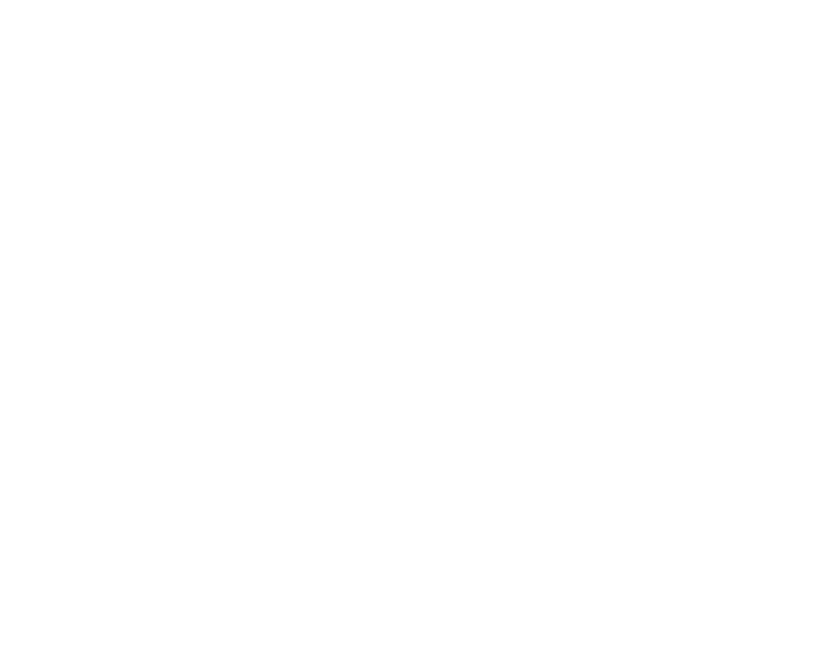
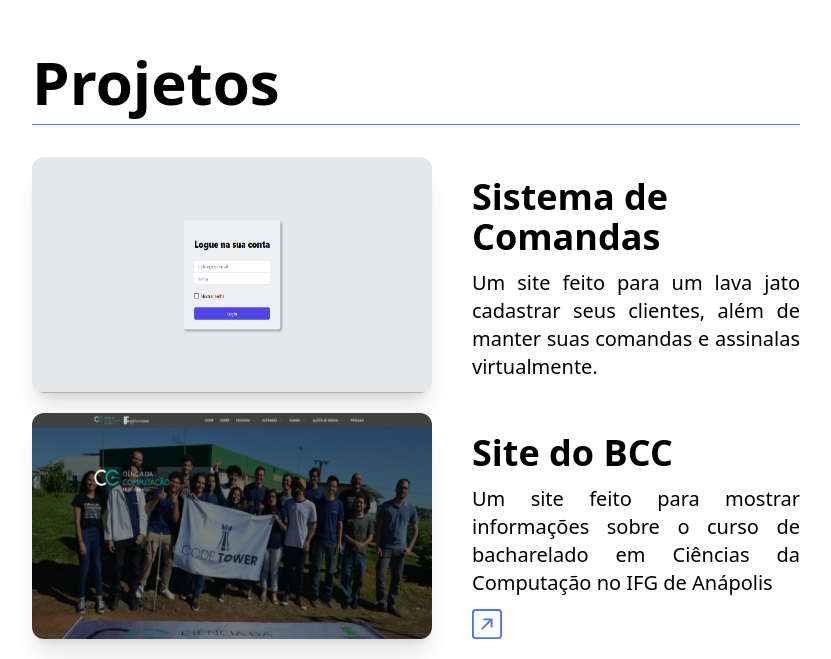
Before and after one commit to alnnu/portfolio, a Next.js app: page / in a window 1280 px wide. Shown: the part 2675-3334 px from the top of the page, without its empty margins (224-1055 px from the left). Before the commit the page ends 2535 px from the top, so only its background shows below. Built offline with nearby package versions, Linux system fonts and the light colour scheme.

Commit message:
add: projetos

```diff
--- a/src/app/page.tsx
+++ b/src/app/page.tsx
@@ -4,9 +4,17 @@
 import { BiMailSend } from "react-icons/bi";
 import Experiencias from "@/components/experiencias";
 import Habilidades from "@/components/habilidadesCard";
+import ProjetoCard from "@/components/projetoCard";
 
 export default function Home() {
-  const habilidades = [{nome: "frontend", techs:["HTML", "CSS", "Javascript", "Nextjs", "TailWind"]}, {nome: "Backend", techs:["NodeJs", "ExpressJs", "AdonisJs", "Spring", "Postgres"]}, {nome: "Dev-Ops", techs:["Docker", "Nginx", "Git"]}, {nome: "Mobile", techs:["React Native"]}]
+
+  const habilidades = [{nome: "frontend", techs:["HTML", "CSS", "Javascript", "Nextjs", "TailWind"]},
+                      {nome: "Backend", techs:["NodeJs", "ExpressJs", "AdonisJs", "Spring", "Postgres"]},
+                      {nome: "Dev-Ops", techs:["Docker", "Nginx", "Git"]}, {nome: "Mobile", techs:["React Native"]}]
+
+const projetos = [{nome: "Sistema de Comandas", descricao: "Um site feito para um lava jato cadastrar seus clientes, além de manter suas comandas e assinalas virtualmente.", img: "/projetos/Lava_Jato.png", github: "", link: "",},
+                  {nome: "Site do BCC", descricao: "Um site feito para mostrar informações sobre o curso de bacharelado em Ciências da Computação no IFG de Anápolis", img: "/projetos/bccifg.png", github: "", link: "https://bcc.ifg.edu.br/",}]
+
   return (
    <main>
       <div className="flex mt-52 h-96">
@@ -21,9 +29,9 @@
             Sou apenas entusiasta brasileiro que ama a tecnologia no geral e vou ajudar você a desenvolver o sistema dos sonhos!
           </div>
           <div className="flex  w-60 mt-12">
-            <a href="mailto:contato.alnnu@gmail.com" className="text-primery text-4xl"><BiMailSend/></a>
-            <a href="https://github.com/alnnu" className="text-primery text-4xl mx-10" target="_blank"><FaGithub/></a>
-            <a href="https://www.instagram.com/luann__felipe_/" className="text-primery text-4xl" target="_blank"><FaInstagram/></a>
+            <a href="mailto:contato.alnnu@gmail.com" className="text-primery text-4xl hover:-translate-y-1 transition-transform cursor-pointer"><BiMailSend/></a>
+            <a href="https://github.com/alnnu" className="text-primery text-4xl mx-10 hover:-translate-y-1 transition-transform cursor-pointer" target="_blank"><FaGithub/></a>
+            <a href="https://www.instagram.com/luann__felipe_/" className="text-primery text-4xl hover:-translate-y-1 transition-transform cursor-pointer" target="_blank"><FaInstagram/></a>
           </div>
         </div>
         <div className="flex justify-end flex-1 h-fit">
@@ -62,6 +70,17 @@
         </div>
       </div>
 
+      <div className="mt-48" id="Projetos">
+        <h1 className="text-6xl font-bold mb-8 border-b border-primery pb-3 text">Projetos</h1>
+        <div>
+          {
+            projetos.map((projeto, index: number) => (
+              <ProjetoCard projeto={projeto}/>
+            ))
+          }
+        </div>
+      </div>
+
    </main>
   );
 }
--- a/src/components/layout/header.tsx
+++ b/src/components/layout/header.tsx
@@ -13,7 +13,7 @@
                         <a href="#Sobre" className="mx-5 hover:text-primery">Sobre</a>
                         <a href="#Experiencias" className="mx-5 hover:text-primery">Experiencias</a>
                         <a href="#Habilidades" className="mx-5 hover:text-primery">Habilidades</a>
-                        <a href="#" className="mx-5 hover:text-primery" >Projetos</a>
+                        <a href="#Projetos" className="mx-5 hover:text-primery" >Projetos</a>
                     </div>
                     <div className="flex flex-1 justify-end text-2xl">
                         <BiMessageSquareDots />
--- /dev/null
+++ b/src/components/projetoCard.tsx
@@ -0,0 +1,41 @@
+import { link } from "fs/promises";
+import { StaticImport } from "next/dist/shared/lib/get-img-props";
+import Image from "next/image";
+import Link from "next/link";
+import { BsArrowUpRightSquare, BsGithub } from "react-icons/bs";
+
+const ProjetoCard = ({projeto}: {projeto: {img: string | StaticImport, nome: string, descricao: string, github: string, link: string }}) => {
+  return (
+    <div className="flex mb-5">
+      <Image src={projeto.img} className="rounded-xl shadow-xl" width={400} height={400} alt="foto do projeto" />
+      <div className="mt-5 ml-10">
+        <h2 className="text-4xl font-bold mb-3">{projeto.nome}</h2>
+        <p className="text-xl text-justify">{projeto.descricao}</p>
+        <div className="flex flex-row align-bottom space-x-4 mt-3">
+          {projeto.github === "" ? (
+            <></>
+          ) : (
+            <Link href={projeto.github} target="_blank">
+              <BsGithub
+                size={30}
+                className="text-primery text-4xl hover:-translate-y-1 transition-transform cursor-pointer"
+              />
+            </Link>
+          )}
+          {projeto.link === "" ? (
+            <div></div>
+          ) : (
+            <Link href={projeto.link} target="_blank">
+              <BsArrowUpRightSquare
+                size={30}
+                className="text-primery text-4xl hover:-translate-y-1 transition-transform cursor-pointer"
+              />
+            </Link>
+          )}
+        </div>
+      </div>
+    </div>
+  );
+};
+
+export default ProjetoCard;
```
Also changed, not shown: public/projetos/Lava_Jato.png (added), public/projetos/bccifg.png (added).
